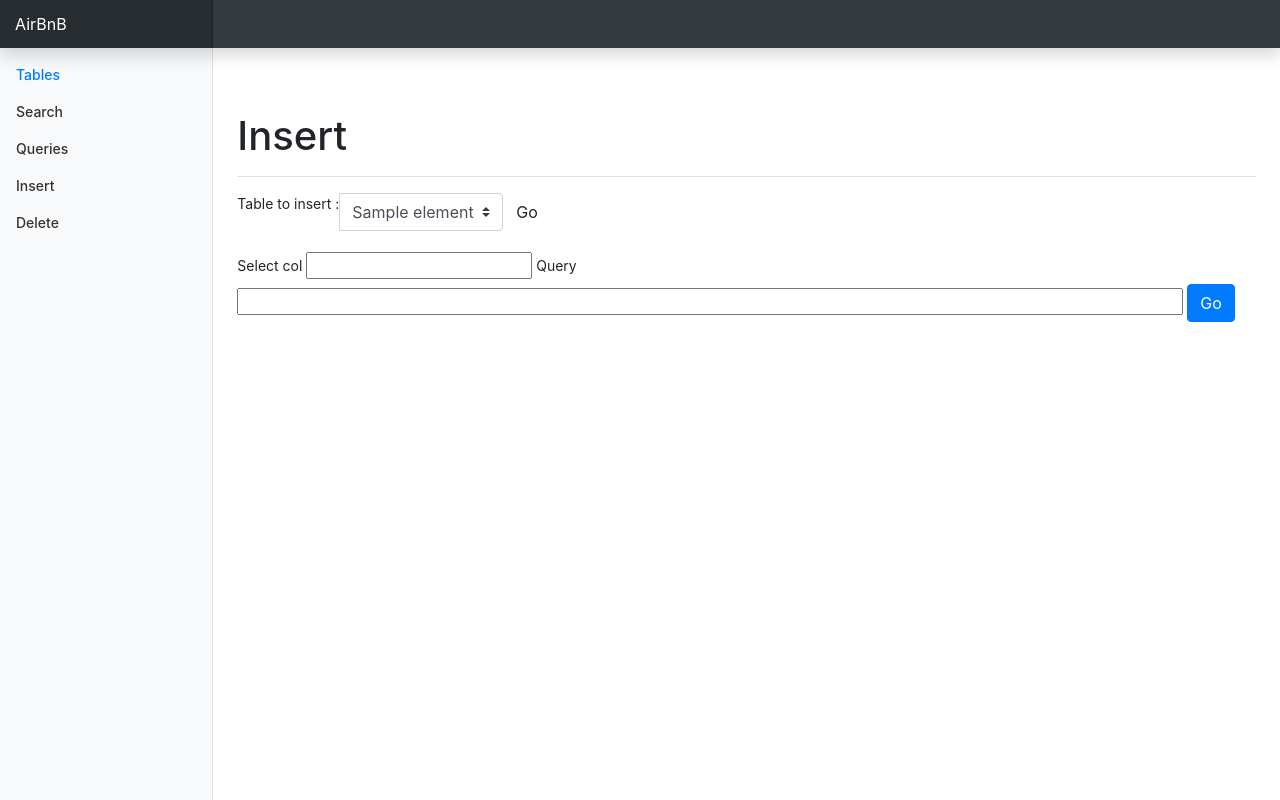
After one commit to vquelque/DbProject, a Flask app: template templates/insert.html in a window 1280 px wide. The commit adds this page. Run offline with Flask 2, Linux system fonts and the light colour scheme; the template is opened without the code that fills it: most values are stand-ins (such as "Sample title", 1, 10 or a date in 2020); form fields are guessed from the names that the template uses; some libraries are stand-ins or nearby versions.

Commit message:
Add beginning of INSERT part

```diff
--- a/app.py
+++ b/app.py
@@ -55,6 +55,17 @@
         print(col_choices)
         self.select_col.choices = col_choices
 
+#insert form
+class InsertForm(FlaskForm):
+    select_col = SelectField('column to insert :')
+    query = StringField('insert query :', validators=[DataRequired()])
+    def __init__(self, columns, *args, **kwargs):
+        super(InsertForm, self).__init__(*args, **kwargs)
+        col_choices = []
+        for col in columns :
+            col_choices.append((col.name,col.name))
+        print(col_choices)
+        self.select_col.choices = col_choices
 
 @app.route('/', methods=['GET', 'POST'])
 def get():
@@ -78,5 +89,16 @@
         return render_template('search.html', tables = metadata.sorted_tables,form=form)
     return render_template('search.html', tables = metadata.sorted_tables, form=form)
 
+@app.route('/insert', methods=['GET', 'POST'])
+def insert():
+    table = request.form.get('comp_select')
+    if table == None :
+        table = 'host'
+    columns = metadata.tables[table].columns
+    form = InsertForm(columns)
+    if form.validate_on_submit():
+        return render_template('insert.html', tables = metadata.sorted_tables,form=form)
+    return render_template('insert.html', tables = metadata.sorted_tables, form=form)
+
 if __name__ == "__main__":
     app.run()
--- /dev/null
+++ b/templates/insert.html
@@ -0,0 +1,29 @@
+{% extends 'layout.html' %} {% block body %}
+<main role="main" class="col-md-9 ml-sm-auto col-lg-10 px-4">
+  <div
+    class="d-flex justify-content-between flex-wrap flex-md-nowrap align-items-center pt-3 pb-2 mb-3 border-bottom"
+  >
+    <h1 class="h1">Insert</h1>
+  </div>
+  <form class="form-inline" method="POST" action="{{ url_for('insert') }}">
+    <div class="form-group">
+      <div class="input-group">
+          <span class="input-group-addon">Table to insert :  </span>
+              <select name="comp_select" class="selectpicker form-control custom-select">
+                {% for element in tables %}
+                <option value="{{element}}" {% if element == selected_table %}selected{% endif %} >{{ element }}</option>
+                {% endfor %}
+              </select>
+      </div>
+      <button type="submit" class="btn btn-default">Go</button>
+    </div>
+</form>
+  <br>
+  <form method="POST" action="/insert" class="form-group">
+    {{ form.csrf_token }}
+    {{ form.select_col.label }} {{ form.select_col() }}
+    {{ form.query.label }} {{ form.query(size=100) }}
+    <input type="submit" class='btn btn-primary' value="Go">
+</form>
+</main>
+{% endblock body %}
--- a/templates/layout.html
+++ b/templates/layout.html
@@ -51,6 +51,12 @@
                   </a>
                 </li>
                 <li class="nav-item">
+                  <a class="nav-link" href="/insert">
+                    <span data-feather="file-text"></span>
+                    Insert
+                  </a>
+                </li>
+                <li class="nav-item">
                   <a class="nav-link" href="#">
                     <span data-feather="file-text"></span>
                     Delete
```
